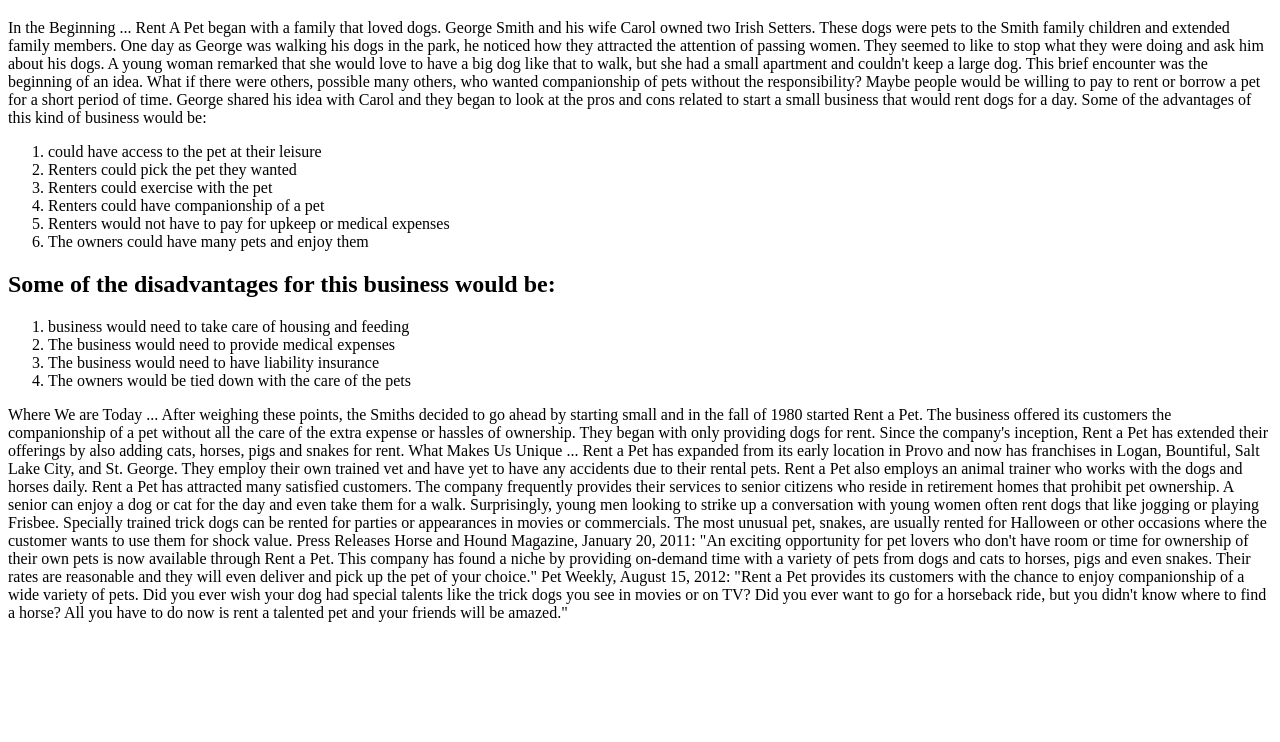
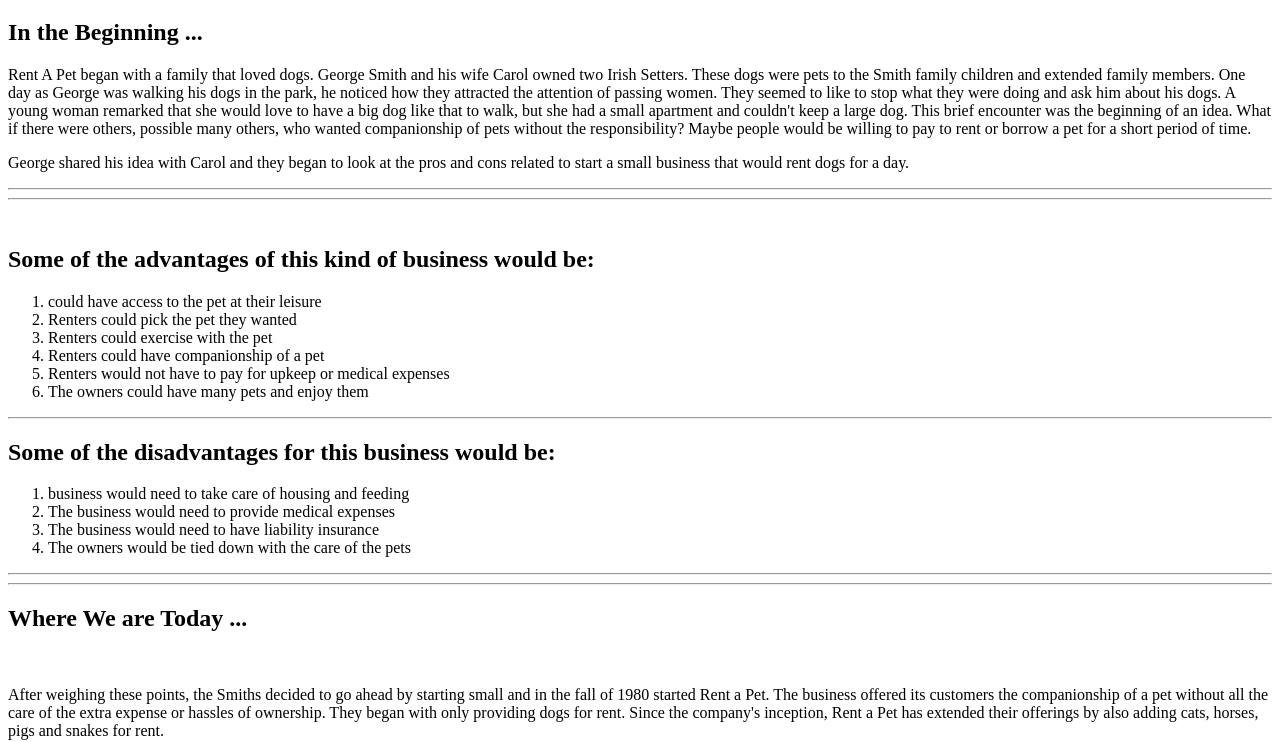
Before and after one commit to landonWebDev/webDevpractice, a plain HTML site: page Project2/AboutUs.html in a window 1280 px wide. Shown: the part 61-803 px from the top of the page. Drawn offline with Linux system fonts and the light colour scheme.

Commit message:
Added some hr tags and paragraph tags

```diff
--- a/Project2/AboutUs.html
+++ b/Project2/AboutUs.html
@@ -5,11 +5,14 @@
 <title>About Us: Rent A Pet</title>
 </head>
 <body>
-    <h1>Rent A Pet is a bussiness where we let you rent a pet</h1>
-    In the Beginning ...
-Rent A Pet began with a family that loved dogs.  George Smith and his wife Carol owned two Irish Setters.  These dogs were pets to the Smith family children and extended family members.  One day as George was walking his dogs in the park, he noticed how they attracted the attention of passing women.  They seemed to like to stop what they were doing and ask him about his dogs.  A young woman remarked that she would love to have a big dog like that to walk, but she had a small apartment and couldn't keep a large dog.  This brief encounter was the beginning of an idea.  What if there were others, possible many others, who wanted companionship of pets without the responsibility?  Maybe people would be willing to pay to rent or borrow a pet for a short period of time.
+<h1>Rent A Pet is a bussiness where we let you rent a pet</h1>
+<h2>In the Beginning ...</h2>
+<p>Rent A Pet began with a family that loved dogs.  George Smith and his wife Carol owned two Irish Setters.  These dogs were pets to the Smith family children and extended family members.  One day as George was walking his dogs in the park, he noticed how they attracted the attention of passing women.  They seemed to like to stop what they were doing and ask him about his dogs.  A young woman remarked that she would love to have a big dog like that to walk, but she had a small apartment and couldn't keep a large dog.  This brief encounter was the beginning of an idea.  What if there were others, possible many others, who wanted companionship of pets without the responsibility?  Maybe people would be willing to pay to rent or borrow a pet for a short period of time.</p>
 
-George shared his idea with Carol and they began to look at the pros and cons related to start a small business that would rent dogs for a day.  Some of the advantages of this kind of business would be:
+<p>George shared his idea with Carol and they began to look at the pros and cons related to start a small business that would rent dogs for a day. </p>
+<hr>
+<hr>
+<br><h2>Some of the advantages of this kind of business would be:</h2>
 <ol>
 <li> could have access to the pet at their leisure</li>
 <li>Renters could pick the pet they wanted</li>
@@ -18,7 +21,7 @@ George shared his idea with Carol and they began to look at the pros and cons re
 <li>Renters would not have to pay for upkeep or medical expenses</li>
 <li>The owners could have many pets and enjoy them</li>
 </ol>
-
+<hr>
 <h2>Some of the disadvantages for this business would be:</h2>
 <ol>
 <li> business would need to take care of housing and feeding</li>
@@ -26,9 +29,11 @@ George shared his idea with Carol and they began to look at the pros and cons re
 <li>The business would need to have liability insurance </li>
 <li>The owners would be tied down with the care of the pets</li>
 </ol>
-
-Where We are Today ...
-After weighing these points, the Smiths decided to go ahead by starting small and in the fall of 1980 started Rent a Pet.  The business offered its customers the companionship of a pet without all the care of the extra expense or hassles of ownership.  They began with only providing dogs for rent.  Since the company's inception, Rent a Pet has extended their offerings by also adding cats, horses, pigs and snakes for rent.
+<hr>
+<hr>
+<h2>Where We are Today ...</h2>
+<br>
+<p>After weighing these points, the Smiths decided to go ahead by starting small and in the fall of 1980 started Rent a Pet.  The business offered its customers the companionship of a pet without all the care of the extra expense or hassles of ownership.  They began with only providing dogs for rent.  Since the company's inception, Rent a Pet has extended their offerings by also adding cats, horses, pigs and snakes for rent.</p>
 
 What Makes Us Unique ...
 Rent a Pet has expanded from its early location in Provo and now has franchises in Logan, Bountiful, Salt Lake City, and St. George.  They employ their own trained vet and have yet to have any accidents due to their rental pets.   Rent a Pet also employs an animal trainer who works with the dogs and horses daily.
```
